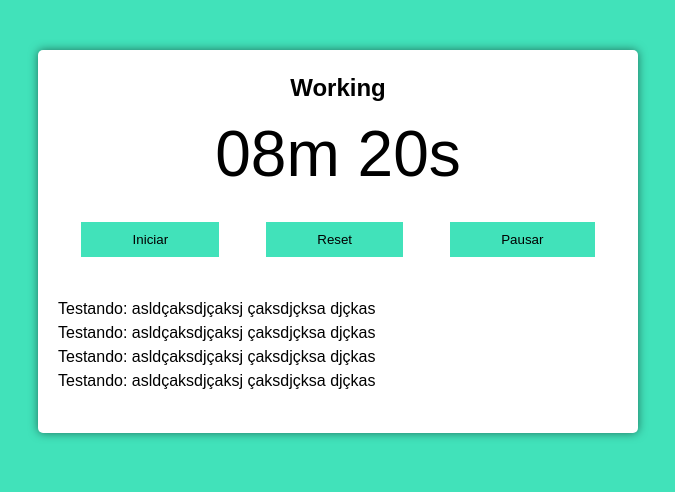
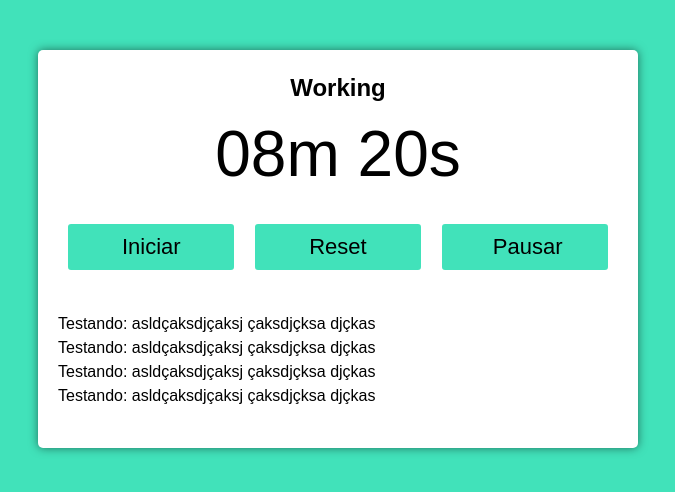
Before and after one commit to rodriguesrafaelm/pomodoro-typescript, a React (Create React App) app: page / in a window 1280 px wide. Shown: the top 492 px of the page, without its empty margins (302-977 px from the left). Built offline with nearby package versions, Linux system fonts and the light colour scheme.

Commit message:
update css

```diff
--- a/src/index.css
+++ b/src/index.css
@@ -50,12 +50,22 @@ body {
 
 .pomodoro button {
   background: #41e2ba;
-  border: none;
+  border: 2px solid #ffffff;
+  border-radius: 5px;
   cursor: pointer;
   padding: 10px 4vw;
   color: #000;
   transition: background-color 300ms ease-in-out;
   margin: 20px auto;
+  font-size: 22px;
+  width: 170px;
+  height: 50px;
+
+
+}
+
+.pomodoro button:hover {
+  background: #0ecc9c;
 }
 
 .pomodoro .details {
@@ -66,3 +76,13 @@ body {
   background: #ef5d50;
   color: #fff
 }
+
+.working .pomodoro button:hover {
+  background: #f1776c;
+  color: #fff
+}
+
+.pause-message{
+  color: green;
+  height: 3vh;
+}
```
